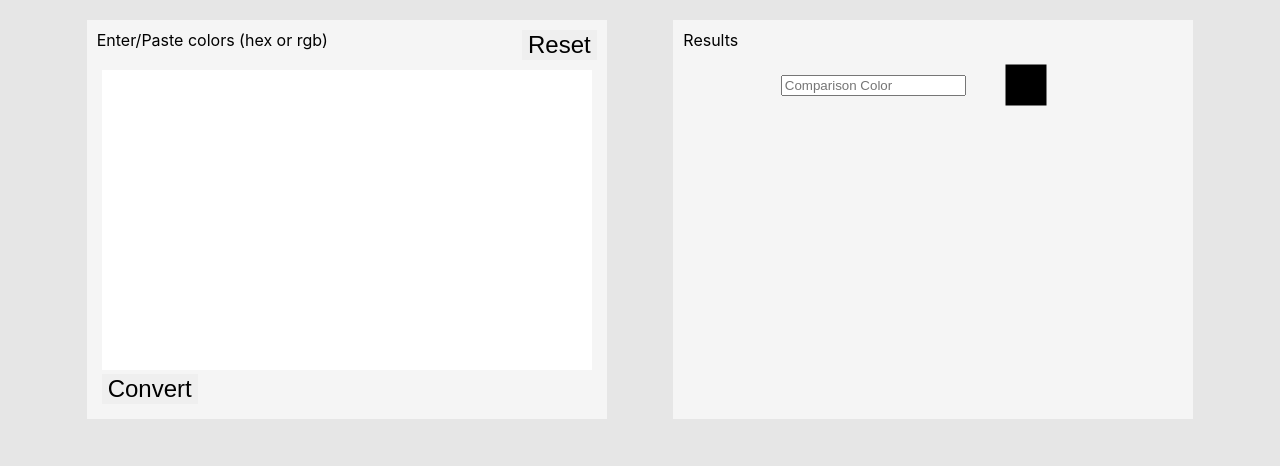
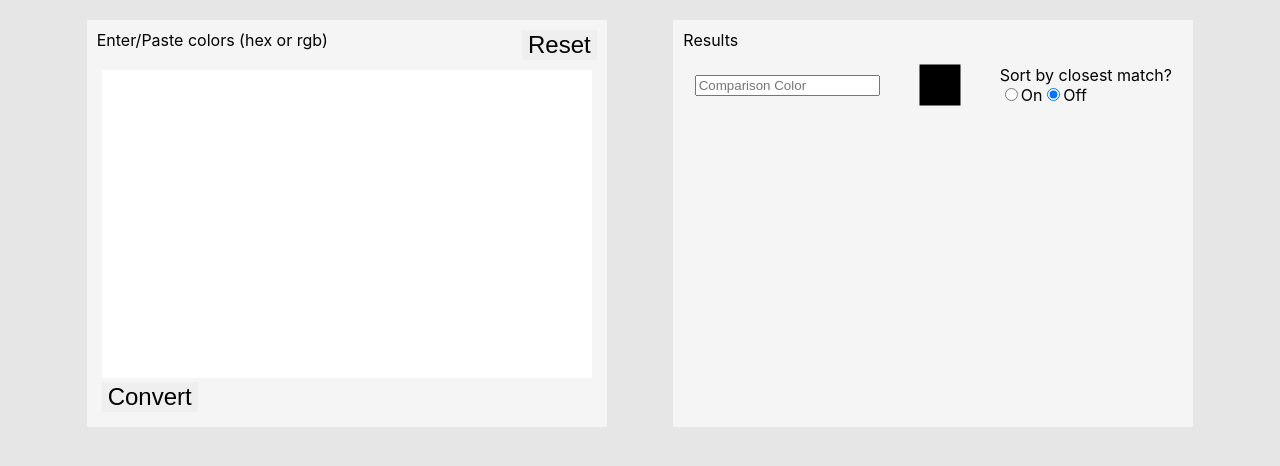
Before and after one commit to TravisL12/compare_colors, a React (Create React App) app: page / in a window 1280 px wide. Shown: the top 466 px of the page. Built offline with nearby package versions, Linux system fonts and the light colour scheme.

Commit message:
Add sort on/off button

```diff
--- a/src/ColorGrid.js
+++ b/src/ColorGrid.js
@@ -4,7 +4,8 @@ import { rgb2lab, deltaE } from "./deltaDistance";
 
 class ColorGrid extends Component {
   state = {
-    compareColor: "000000"
+    compareColor: "000000",
+    areColorsSorted: false
   };
 
   /**
@@ -90,14 +91,22 @@ class ColorGrid extends Component {
     }
   };
 
+  toggleSorting = event => {
+    // target value is passed as a string
+    this.setState({ areColorsSorted: event.currentTarget.value === "true" });
+  };
+
   render() {
-    const sortedColors = this.props.colors
-      .map(color => {
-        return this.createColor(color);
-      })
-      .sort((a, b) => {
-        return this.distance(a.rgbColor) - this.distance(b.rgbColor);
-      });
+    const { areColorsSorted, compareColor } = this.state;
+    const colorObjects = this.props.colors.map(color => {
+      return this.createColor(color);
+    });
+
+    const sortedColors = areColorsSorted
+      ? colorObjects.sort((a, b) => {
+          return this.distance(a.rgbColor) - this.distance(b.rgbColor);
+        })
+      : colorObjects;
 
     return (
       <div className="all">
@@ -110,10 +119,29 @@ class ColorGrid extends Component {
               placeholder="Comparison Color"
             />
           </div>
-          <Color
-            showTitle={false}
-            color={this.createColor(this.state.compareColor)}
-          />
+          <Color showTitle={false} color={this.createColor(compareColor)} />
+          <div className="compare-controls">
+            <p>Sort by closest match?</p>
+            <input
+              type="radio"
+              id="compare-on"
+              name="sortOption"
+              checked={areColorsSorted}
+              onChange={this.toggleSorting}
+              value={true}
+            />
+            <label htmlFor="compare-on">On</label>
+
+            <input
+              type="radio"
+              id="compare-off"
+              name="sortOption"
+              checked={!areColorsSorted}
+              onChange={this.toggleSorting}
+              value={false}
+            />
+            <label htmlFor="compare-off">Off</label>
+          </div>
         </div>
         <div className="color-grid">
           {sortedColors.map((color, idx) => {
--- a/src/application.scss
+++ b/src/application.scss
@@ -85,7 +85,7 @@ button {
   width: 100%;
   height: auto;
   box-sizing: border-box;
-  padding: 0;
+  padding: 4px 6px;
   border: none;
   resize: none;
 }
```
